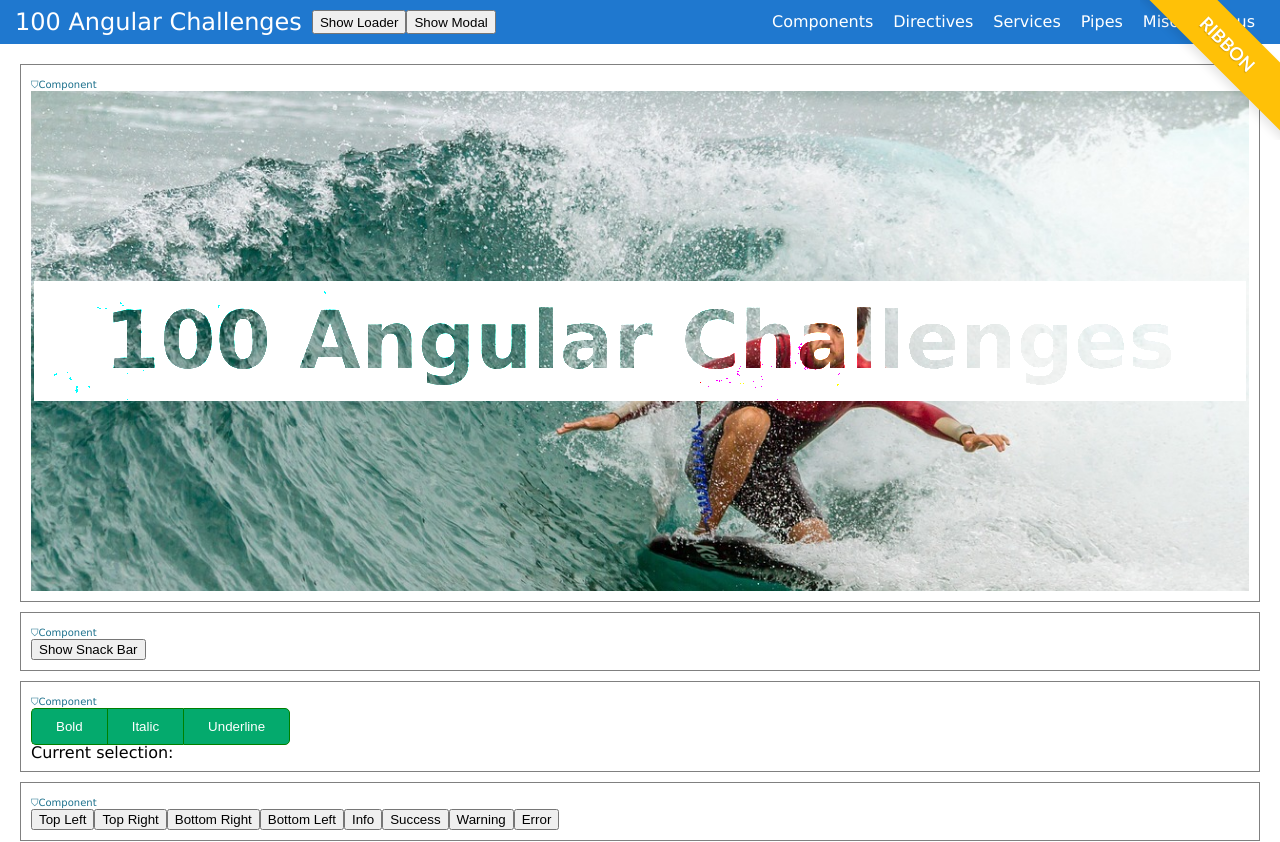
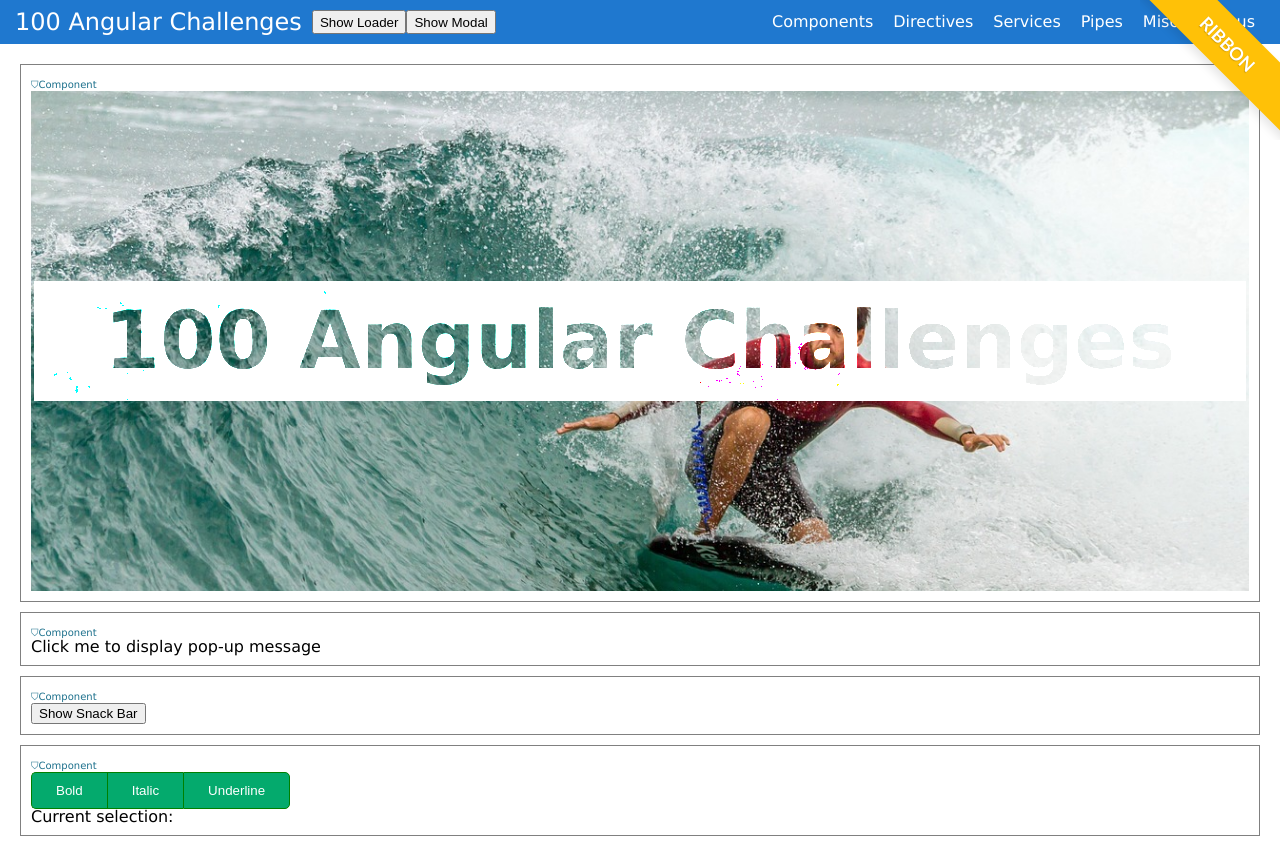
Before and after one commit to Portfolio-Allan-Rolle/100AngularChallenges, an Angular app: page / in a window 1280 px wide. Shown: the top 842 px of the page. Built offline with nearby package versions, Linux system fonts and the light colour scheme.

Commit message:
pop up component complete

```diff
--- /dev/null
+++ b/src/app/components/pop-up/pop-up.component.html
@@ -0,0 +1,8 @@
+<div>
+  <span class="popup" (click)="showPopUp()" (keyup)="showPopUp()">
+    @if(isVisible()) {
+    <span class="popup_message" @fadeInOut>{{ message() }}</span>
+    }
+    <ng-content></ng-content>
+  </span>
+</div>
--- /dev/null
+++ b/src/app/components/pop-up/pop-up.component.scss
@@ -0,0 +1,28 @@
+.popup {
+  position: relative;
+
+  &_message {
+    min-width: 120px;
+    background-color: black;
+    color: #fff;
+    text-align: center;
+    border-radius: 6px;
+    padding: 5px 0;
+    position: absolute;
+    z-index: 1;
+    bottom: 150%;
+    left: 50%;
+    margin-left: -60px;
+
+    &:after {
+      content: "";
+      position: absolute;
+      top: 100%;
+      left: 50%;
+      margin-left: -5px;
+      border-width: 5px;
+      border-style: solid;
+      border-color: black transparent transparent transparent;
+    }
+  }
+}
--- /dev/null
+++ b/src/app/components/pop-up/pop-up.component.ts
@@ -0,0 +1,27 @@
+import { Component, input, signal } from '@angular/core';
+import { fadeInOutAnimation } from '../../animations/animations';
+import { delay, of, Subscription } from 'rxjs';
+
+@Component({
+  selector: 'app-pop-up',
+  animations: [fadeInOutAnimation],
+  imports: [],
+  templateUrl: './pop-up.component.html',
+  styleUrl: './pop-up.component.scss',
+})
+export class PopUpComponent {
+  message = input();
+  isVisible = signal(false);
+  isAnimatingSubscription$!: Subscription;
+  showPopUp() {
+    this.isVisible.set(true);
+    this.isAnimatingSubscription$ = of(null)
+      .pipe(delay(2000))
+      .subscribe({
+        complete: () => {
+          this.isVisible.set(false);
+          this.isAnimatingSubscription$.unsubscribe();
+        },
+      });
+  }
+}
--- a/src/app/routes/component-documentation/component-documentation.component.html
+++ b/src/app/routes/component-documentation/component-documentation.component.html
@@ -1,6 +1,11 @@
 <div>
   <div class="wrapper">
     <app-banner-cut-out [title]="'100 Angular Challenges'"></app-banner-cut-out>
+  </div>
+  <div class="wrapper">
+    <app-pop-up [message]="'Hello World !'">
+      <span>Click me to display pop-up message</span>
+    </app-pop-up>
   </div>
   <div class="wrapper">
     <div>
--- a/src/app/routes/component-documentation/component-documentation.component.ts
+++ b/src/app/routes/component-documentation/component-documentation.component.ts
@@ -26,6 +26,7 @@ import { IButtonGroup } from '../../models';
 import { BannerCutOutComponent } from '../../components/banner-cut-out/banner-cut-out.component';
 import { SnackBarComponent } from '../../components/snack-bar/snack-bar.component';
 import { SnackBarService } from '../../services/snack-bar.service';
+import { PopUpComponent } from '../../components/pop-up/pop-up.component';
 
 @Component({
   selector: 'app-component-documentation',
@@ -53,6 +54,7 @@ import { SnackBarService } from '../../services/snack-bar.service';
     RibbonComponent,
     ButtonToggleComponent,
     BannerCutOutComponent,
+    PopUpComponent,
   ],
   templateUrl: './component-documentation.component.html',
   styleUrl: './component-documentation.component.scss',
```
Also changed, not shown: 2 other files (tests, documents, lock files or other folders).
